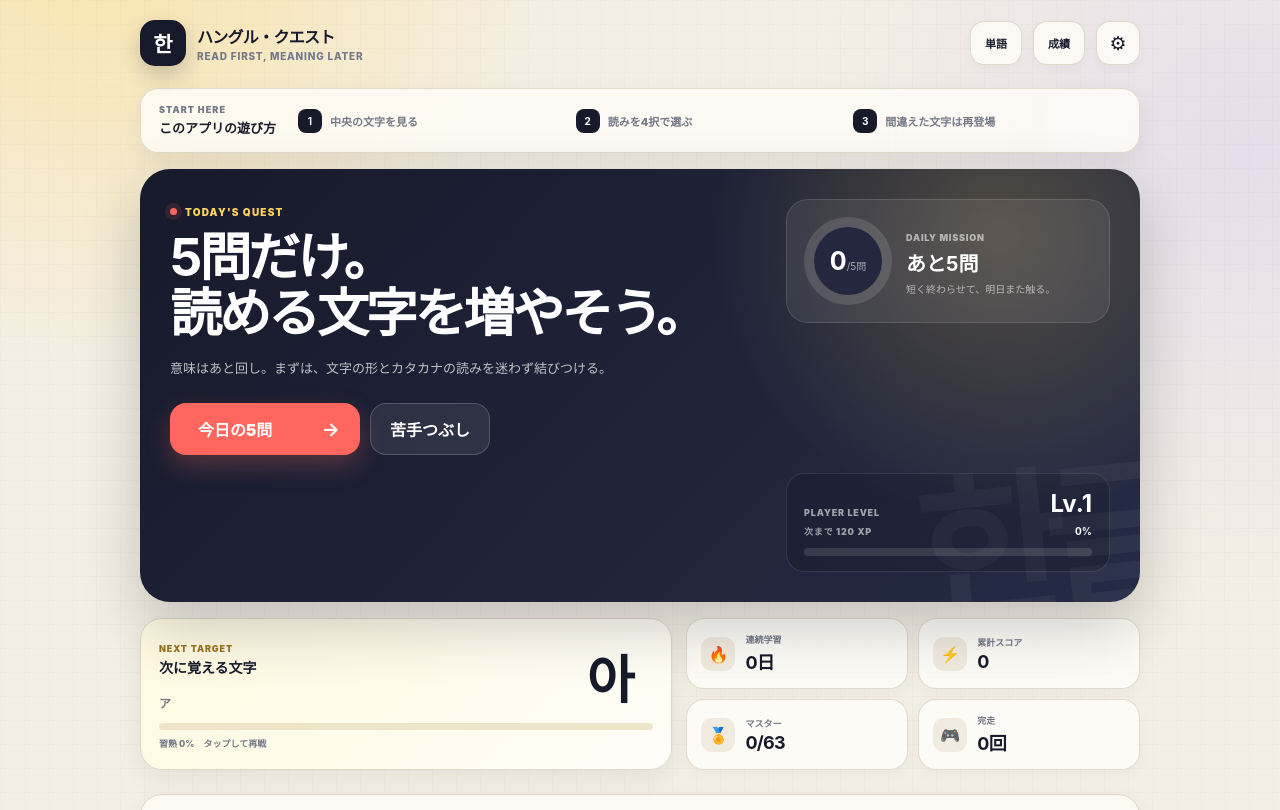
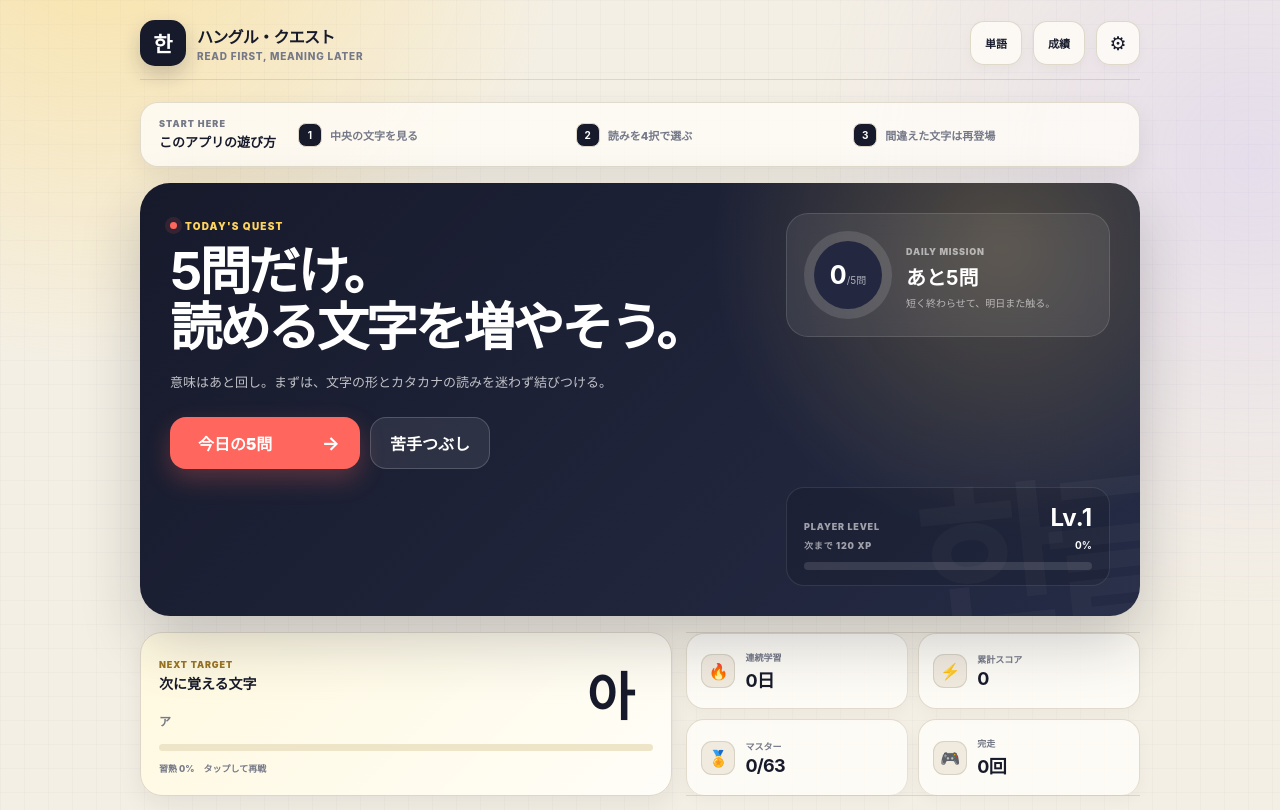
Before and after one commit to silovar-uk/hangul, a website with bundled scripts: page index.html in a window 1280 px wide. Shown: the top 810 px of the page. Built offline with nearby package versions, Linux system fonts and the light colour scheme.

Commit message:
load field guide refinement styles

```diff
--- a/index.html
+++ b/index.html
@@ -16,6 +16,7 @@
   <link rel="stylesheet" href="styles/audio.css">
   <link rel="stylesheet" href="styles/learning.css">
   <link rel="stylesheet" href="styles/utilities.css">
+  <link rel="stylesheet" href="styles/refinement.css">
 </head>
 <body>
   <div id="app"></div>
```
